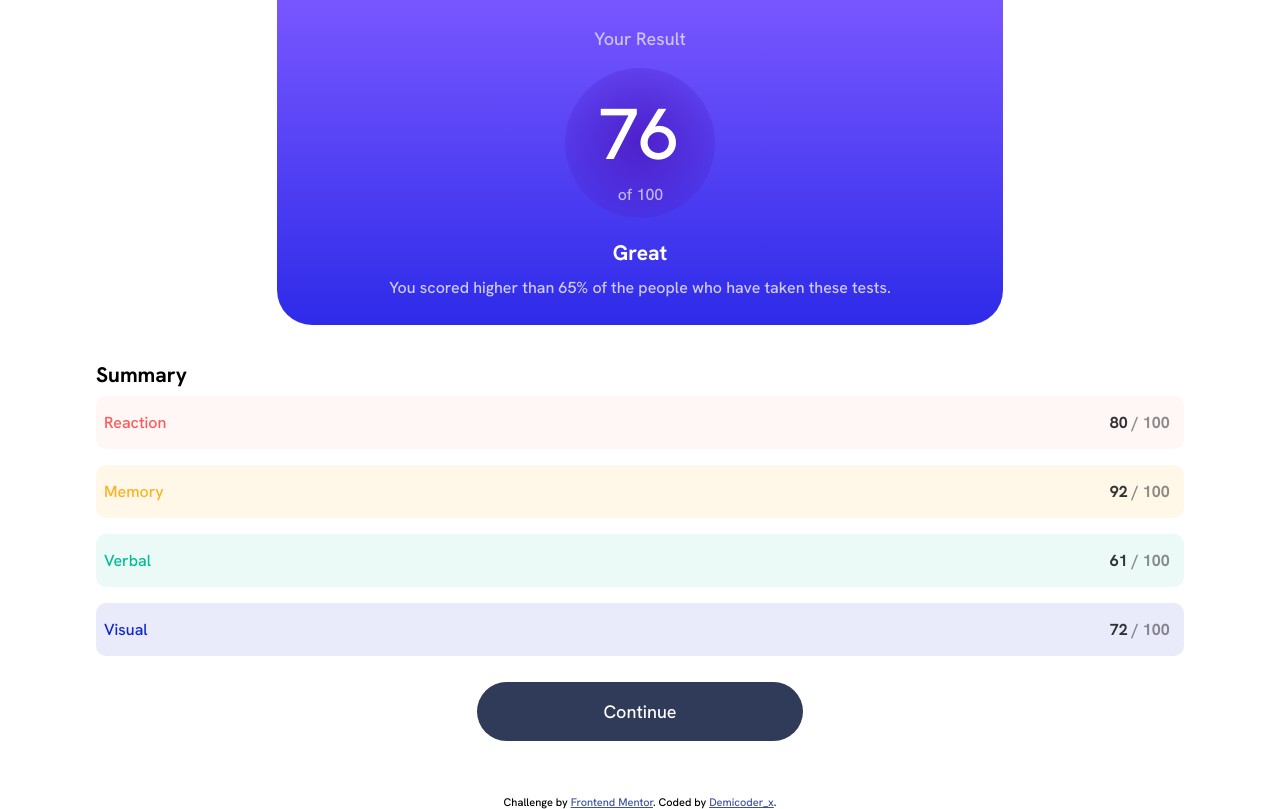
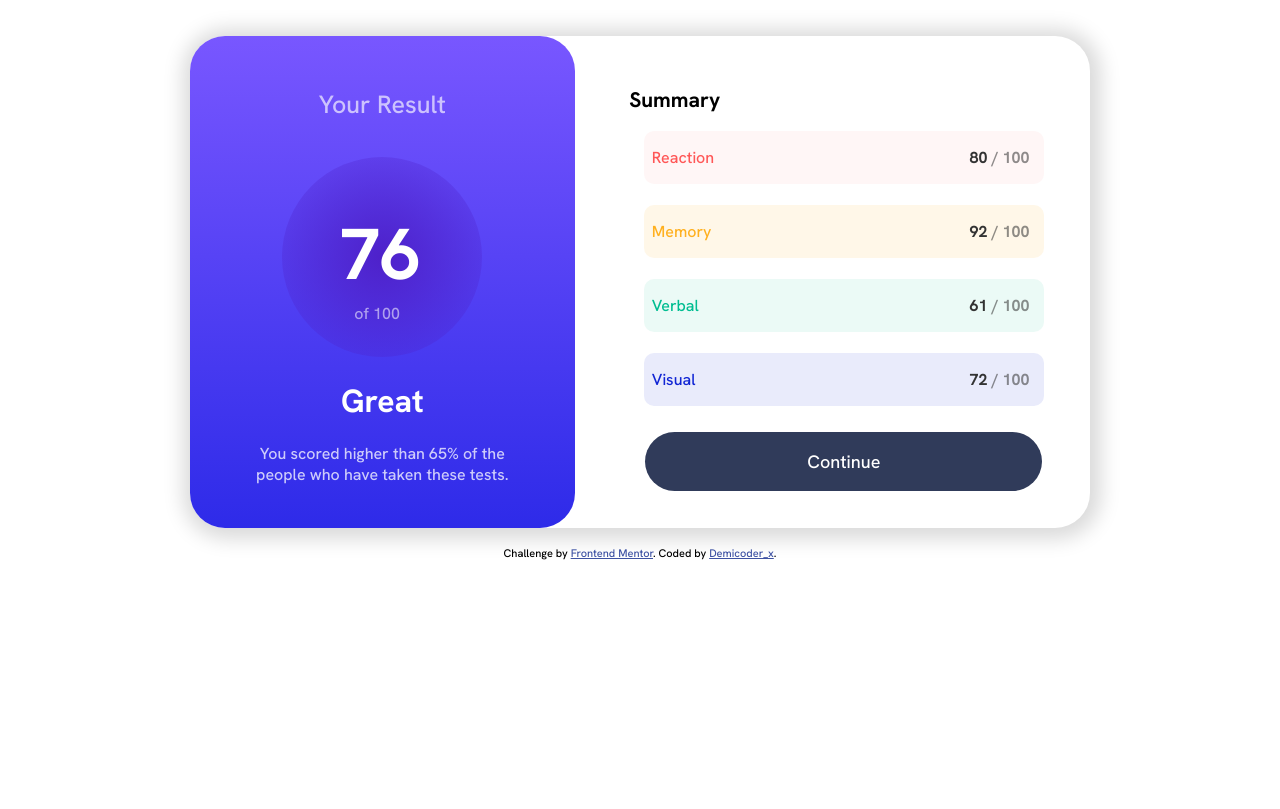
Before and after one commit to Prayhaiz/results-summary-component-main, a plain HTML site: page index.html in a window 1280 px wide. Drawn offline with Linux system fonts and the light colour scheme.

Commit message:
Completed both the mobile and desktop designs

```diff
--- a/style.css
+++ b/style.css
@@ -67,7 +67,7 @@ body {
 
 .container {
     width: 85%;
-    max-width: 1440px;
+    max-width: 1126px;
 }
 
 .first--section {
@@ -85,7 +85,6 @@ body {
 
 .score {
     background: radial-gradient(hsla(256, 72%, 46%, 1), hsla(241, 72%, 46%, 0));
-    /* opacity: .8; */
     border-radius: 50%;
     width: 150px;
     height: 150px;
@@ -133,6 +132,7 @@ body {
     padding: 1em 0;
     margin: .5em 0;
     width: 100%;
+    max-width: 620px;
     outline:#333 ;
     font-size: 16px;
     border-radius: 10px;
@@ -204,3 +204,104 @@ span {
 .cobalt-blue {
     color: var(--Cobalt-blue);
 }
+
+
+@media (min-width:768px ) {
+    .summary--body {
+        display: flex;
+        justify-content: center;
+        align-items: center;
+        margin: 2em 2em 1em 2em;
+    }
+
+   .summary--body > .flex{
+    border-radius: 35px;
+    box-shadow: rgba(0, 0, 0, 0.15) 1.95px
+     1.95px 20px 9px;
+    }
+
+    .flex {
+        flex-direction: row;
+        gap: 23px;
+        max-width: 900px;
+    }
+
+
+    .first--section {
+        flex-direction: column;
+        align-items: center;
+        justify-content: center;
+        border-radius: 35px;
+    }
+
+    .heading {
+        margin-top: 1em;
+        font-size: 25px;
+        padding-bottom: .5em;
+    }
+
+    .score {
+        border-radius: 50%;
+        width: 200px;
+        height: 200px;
+        max-width: 205px;
+        max-height: 205px;
+    }
+
+    .big--number {
+        font-size: 4em;
+        padding: .7em 0 0 .8em;
+        color: #fff;
+        font-weight: 700;
+    }
+
+    .small--number {
+        padding: .15em 0 0 4.5em;
+        color: #fff;
+        opacity: .55;
+        font-size: 16px;
+    }
+
+    .great {
+        font-size: 32px;
+        margin-top: 0;
+    }
+
+    .score--remark {
+        flex-direction: column;
+        gap: 5px;
+    }
+
+    .two-line-remark {
+
+        padding: 0 .5em 1em .5em;
+        margin: 0 2.5em;
+        min-width: 280px;
+    }
+
+    .second--section {
+        padding: 0;
+    }
+
+    .summary--tittle {
+        padding-bottom: .5em;
+        padding-top: 1.5em;
+        padding-left: 1.5em;
+    }
+
+    .tittle--container {
+        display: flex;
+        flex-direction: column;
+        gap: 5px;
+    }
+
+    .tittle {
+        max-width: 400px;
+    }
+
+    .btn {
+        padding: 1em 9em;
+    }
+
+
+}
```
Also changed, not shown: index.html (+1 -1 lines).
